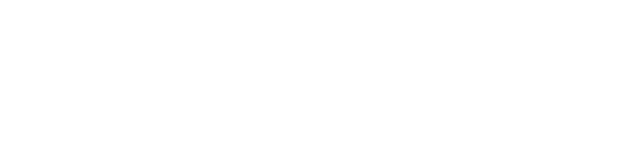
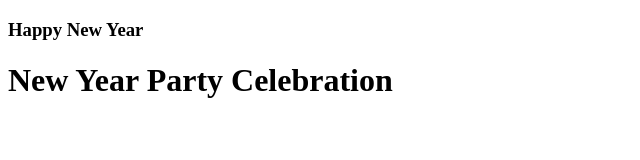
Before and after one commit to SahriarMahmud/B9A1-New-mission, a plain HTML site: page index.html in a window 1280 px wide. Shown: the whole page, without its empty margins (0-640 px from the left). Drawn offline with Linux system fonts and the light colour scheme.

Commit message:
added header

```diff
--- a/index.html
+++ b/index.html
@@ -3,11 +3,14 @@
 <head>
     <meta charset="UTF-8">
     <meta name="viewport" content="width=device-width, initial-scale=1.0">
-    <title>My New Year New Mission</title>
+    <title>My New Year New Website</title>
     <link rel="stylesheet" href="styles/style.css">
 </head>
 <body>
-    <header></header>
+    <header>
+        <h3 class="header1">Happy New Year</h3>
+        <h1 class="header2">New Year Party Celebration</h1>
+    </header>
     <main></main>
     <footer></footer>
 
```
